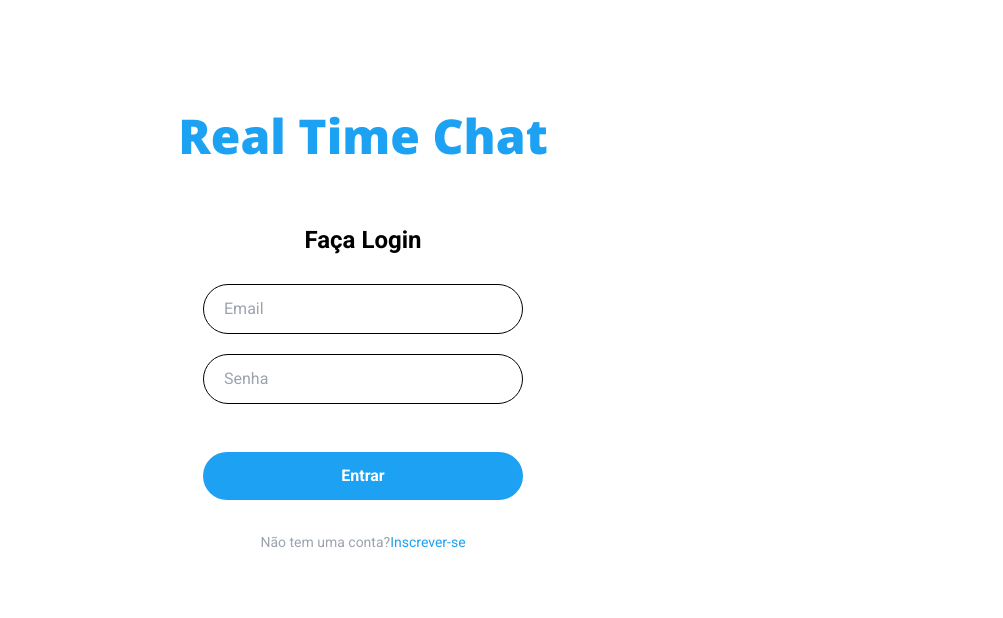
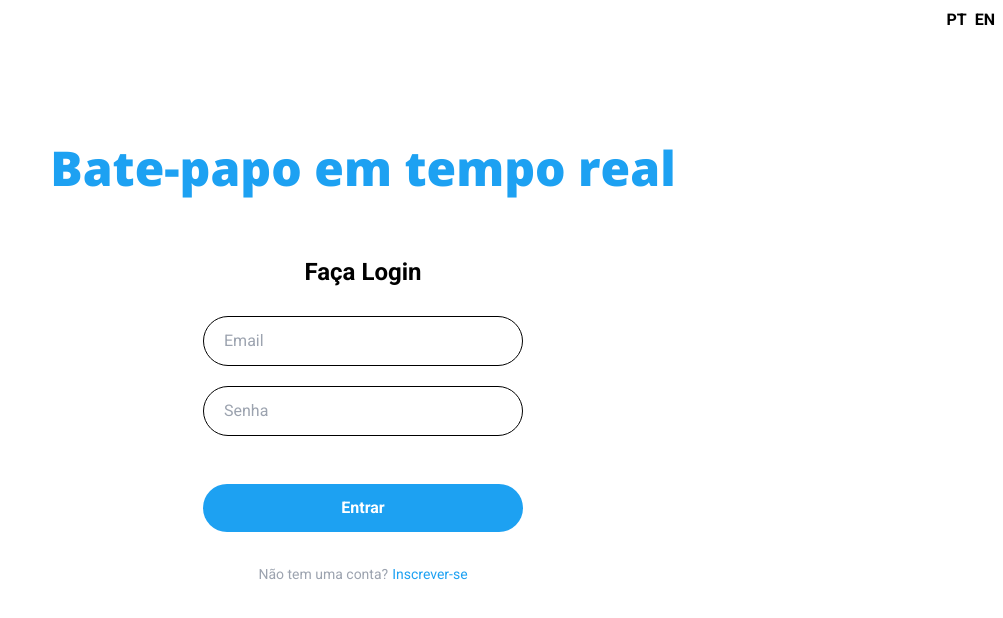
Before and after one commit to EstherMarioto/real_time_chat, a React (Vite) app: page /login in a window 1280 px wide. Shown: the top 618 px of the page, without its empty margins (277-1280 px from the left). Built offline with nearby package versions, Linux system fonts and the light colour scheme.

Commit message:
install and configure i18n

```diff
--- a/package.json
+++ b/package.json
@@ -10,9 +10,11 @@
     "preview": "vite preview"
   },
   "dependencies": {
+    "i18next": "^23.14.0",
     "phosphor-react": "^1.4.1",
     "react": "^18.3.1",
     "react-dom": "^18.3.1",
+    "react-i18next": "^15.0.1",
     "react-router-dom": "^6.26.1"
   },
   "devDependencies": {
--- a/src/components/Auth/Login.tsx
+++ b/src/components/Auth/Login.tsx
@@ -1,12 +1,38 @@
+import { useTranslation } from "react-i18next";
 import { Link } from "react-router-dom";
 
 export function Login() {
+  const {
+    t,
+    i18n: { changeLanguage },
+  } = useTranslation();
+
+  const handleChangeLanguage = (lang: string) => {
+    changeLanguage(lang);
+  };
+
   return (
+    <>
+      <div className="flex justify-end gap-2 m-2 font-bold">
+        <h6
+          onClick={() => handleChangeLanguage("pt")}
+          className="hover:cursor-pointer"
+        >
+          PT
+        </h6>
+        <h6
+          onClick={() => handleChangeLanguage("en")}
+          className="hover:cursor-pointer"
+        >
+          EN
+        </h6>
+      </div>
+
       <div className="flex flex-col items-center mt-28">
         <h1 className="font-openSans font-black text-primary text-5xl mb-16">
-        Real Time Chat
+          {t("title")}
         </h1>
-      <h2 className="font-bold text-2xl mb-7">Faça Login</h2>
+        <h2 className="font-bold text-2xl mb-7">{t("login")}</h2>
         <form action="" method="post" className="w-1/4">
           <input
             type="email"
@@ -18,21 +44,22 @@ export function Login() {
             type="password"
             name="password"
             className="border w-full rounded-full border-black py-3 px-5 mb-12"
-          placeholder="Senha"
+            placeholder={t("password")}
           />
           <button
             type="submit"
             className="bg-primary w-full rounded-full py-3 text-white font-semibold"
           >
-          Entrar
+            {t("toEnter")}
           </button>
         </form>
         <h6 className="mt-8 text-sm text-gray-400">
-        Não tem uma conta?
-        <Link to={"/register"} className="text-primary">
-          Inscrever-se
+          {t("dontHaveAnAccount")}
+          <Link to={"/register"} className="text-primary ml-1">
+            {t("signUp")}
           </Link>
         </h6>
       </div>
+    </>
   );
 }
--- a/src/components/Auth/Register.tsx
+++ b/src/components/Auth/Register.tsx
@@ -1,18 +1,21 @@
+import { useTranslation } from "react-i18next";
 import { Link } from "react-router-dom";
 
 export function Register() {
+  const { t } = useTranslation();
+
   return (
     <div className="flex flex-col items-center mt-28">
       <h1 className="font-openSans font-black text-primary text-5xl mb-16">
-        Real Time Chat
+        {t("title")}
       </h1>
-      <h2 className="font-bold text-2xl mb-7">Inscreva-se</h2>
+      <h2 className="font-bold text-2xl mb-7"> {t("signUp")}</h2>
       <form action="" method="post" className="w-1/4">
         <input
           type="text"
           name="username"
           className="border w-full rounded-full border-black py-3 px-5 mb-5"
-          placeholder="Nome de usuário"
+          placeholder={t("username")}
         />
         <input
           type="email"
@@ -24,19 +27,19 @@ export function Register() {
           type="password"
           name="password"
           className="border w-full rounded-full border-black py-3 px-5 mb-12"
-          placeholder="Senha"
+          placeholder={t("password")}
         />
         <button
           type="submit"
           className="bg-primary w-full rounded-full py-3 text-white font-semibold"
         >
-          Inscreva-se
+          {t("signUp")}
         </button>
       </form>
       <h6 className="mt-8 text-sm text-gray-400">
-        Você tem uma conta?
-        <Link to={"/login"} className="text-primary">
-          Conecte-se
+        {t("haveAnAccount")}
+        <Link to={"/login"} className="text-primary ml-1">
+          {t("connect")}
         </Link>
       </h6>
     </div>
--- a/src/components/Chat/Chat.tsx
+++ b/src/components/Chat/Chat.tsx
@@ -1,15 +1,18 @@
+import { useTranslation } from "react-i18next";
 import { Footer } from "./Footer";
 import { Header } from "./Header";
 import { MessageReceived } from "./MessageReceived";
 import { MessageSent } from "./MessageSent";
 
 export function Chat() {
+  const { t } = useTranslation();
+
   return (
     <div className="bg-secondary h-screen">
       <Header />
       <div className="p-7">
         <div className="flex justify-center mb-8">
-          <h6 className="text-sm text-message font-light">Hoje</h6>
+          <h6 className="text-sm text-message font-light">{t("today")}</h6>
         </div>
         <MessageReceived />
         <MessageSent />
--- a/src/components/Chat/Footer.tsx
+++ b/src/components/Chat/Footer.tsx
@@ -1,6 +1,9 @@
 import { PaperPlaneRight } from "phosphor-react";
+import { useTranslation } from "react-i18next";
 
 export function Footer() {
+  const { t } = useTranslation();
+
   return (
     <div className="fixed bottom-0 w-full">
       <form action="" method="post" className="flex items-center bg-white p-6">
@@ -8,7 +11,7 @@ export function Footer() {
           type="text"
           name="message"
           className="bg-secondary w-full rounded-full py-3.5 px-5 text-message placeholder:text-sm mr-3"
-          placeholder="Digite aqui..."
+          placeholder={t("typeHere")}
         />
         <PaperPlaneRight size={30} className="hover:cursor-pointer" />
       </form>
--- a/src/components/Header.tsx
+++ b/src/components/Header.tsx
@@ -1,10 +1,12 @@
+import { useTranslation } from "react-i18next";
 import user from "../assets/user.png";
 
 export function Header() {
+  const { t } = useTranslation();
   return (
     <div className="flex justify-between items-center mt-16 mb-12 mx-8">
       <h1 className="font-openSans font-black text-primary text-4xl">
-        Real Time Chat
+        {t("title")}
       </h1>
       <img
         className="w-[61px] h-[61px] rounded-full border-[3px] border-primary"
--- /dev/null
+++ b/src/lib/i18n.ts
@@ -0,0 +1,16 @@
+import i18n from "i18next";
+import { initReactI18next } from "react-i18next";
+import ptTranslation from "../locale/pt.json";
+import enTranslation from "../locale/en.json";
+
+i18n.use(initReactI18next).init({
+  resources: {
+    pt: {
+      ...ptTranslation,
+    },
+    en: {
+      ...enTranslation,
+    },
+  },
+  lng: "pt",
+});
--- /dev/null
+++ b/src/locale/en.json
@@ -0,0 +1,16 @@
+{
+    "translation":{
+        "title": "Real Time Chat",
+        "login": "Login",
+        "dontHaveAnAccount": "Don't have an account?",
+        "haveAnAccount": "Do you have an account?",
+        "signUp": "Sign Up",
+        "connect": "Connect",
+        "password": "Password",
+        "username": "Username",
+        "toEnter": "To enter",
+        "today": "Today",
+        "typeHere": "Type here..."
+
+    }
+}
--- /dev/null
+++ b/src/locale/pt.json
@@ -0,0 +1,16 @@
+{
+    "translation":{
+        "title": "Bate-papo em tempo real",
+        "login": "Faça Login",
+        "dontHaveAnAccount": "Não tem uma conta?",
+        "haveAnAccount": "Você tem uma conta?",
+        "signUp": "Inscrever-se",
+        "connect": "Conecte-se",
+        "password": "Senha",
+        "username": "Nome de Usuário",
+        "toEnter": "Entrar",
+        "today": "Hoje",
+        "typeHere": "Digite aqui..."
+
+    }
+}
--- a/src/main.tsx
+++ b/src/main.tsx
@@ -3,6 +3,7 @@ import { createRoot } from "react-dom/client";
 import { App } from "./App.tsx";
 import "./index.css";
 import { createBrowserRouter, RouterProvider } from "react-router-dom";
+import "./lib/i18n.ts";
 import { Register } from "./components/Auth/Register.tsx";
 import { Login } from "./components/Auth/Login.tsx";
 import { Chat } from "./components/Chat/Chat.tsx";
```
Also changed, not shown: 1 other file (tests, documents, lock files or other folders). Lines whose indentation alone changed are shown as unchanged.
